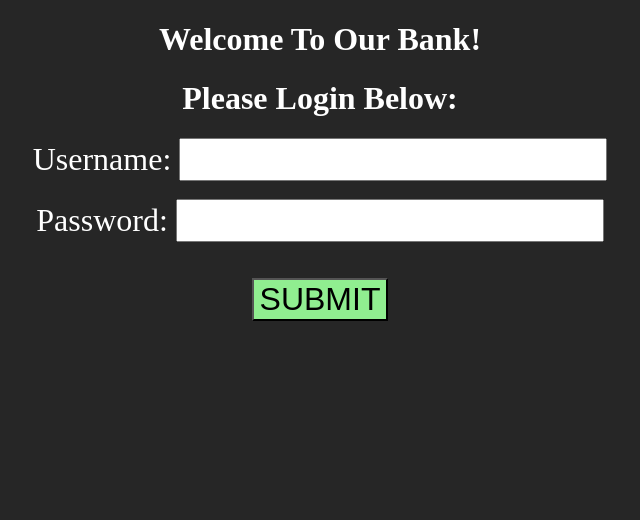
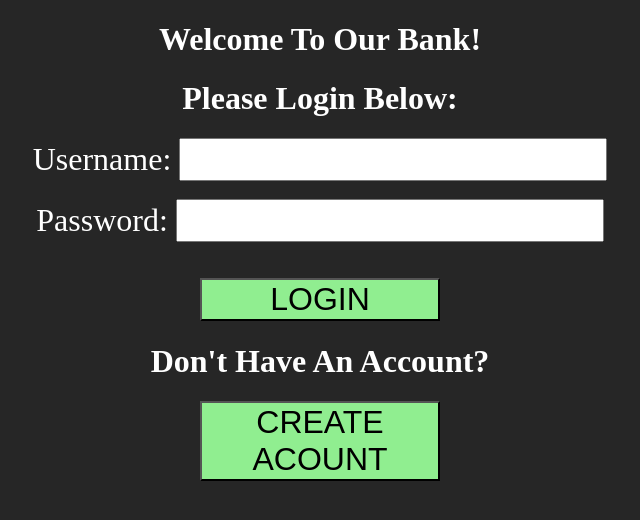
Before and after one commit to Endritz/CSI-3450, a Django app: page /login/ in a window 1280 px wide. Shown: the top 520 px of the page, without its empty margins (320-960 px from the left). Run offline with Django 3.2, Linux system fonts and the light colour scheme.

Commit message:
userLogin again
create account button

```diff
--- a/classicmodels/templates/classicmodels/userLogin.html
+++ b/classicmodels/templates/classicmodels/userLogin.html
@@ -1,18 +1,23 @@
 <!DOCTYPE html>
 <html style="background-color: #262626">
+
 <head>
 	<title>Login</title>
 </head>
+
 <body>
 
 	<h1 style="color: white; text-align: center;">Welcome To Our Bank!</h1>
 	<h1 style="color: white; text-align: center;">Please Login Below:</h1>
 
 	<style>
-    input, label, button{
+		input,
+		label,
+		button {
 			font-size: xx-large;
 		}
-    input{
+
+		input {
 			color: black;
 		}
 	</style>
@@ -31,8 +36,13 @@
 			<br>
 		</form>
 
-  <a href={% url 'homepage' %}><button style="background-color: lightgreen;">SUBMIT</button></a>
+			<a href={% url 'homepage' %}><button style="background-color: lightgreen; width: 30vh;">LOGIN</button></a>
+			<h1 style="color: white; text-align: center;">Don't Have An Account?</h1>
+			<a href={% url 'signup' %}><button style="background-color: lightgreen; width: 30vh;">CREATE
+					ACOUNT</button></a>
+
 	</div>
 
 </body>
+
 </html>
```
Lines whose indentation alone changed are shown as unchanged.
